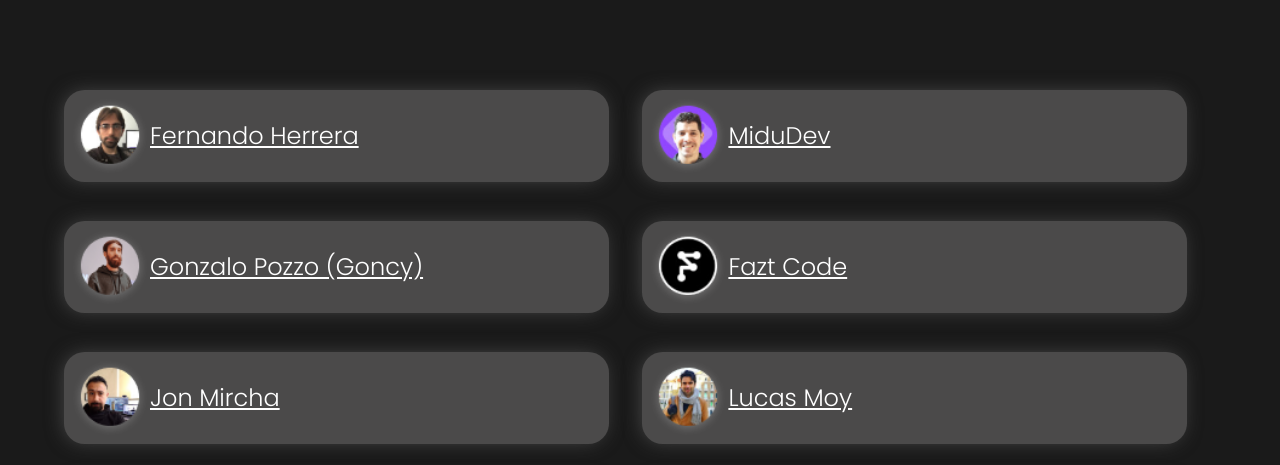
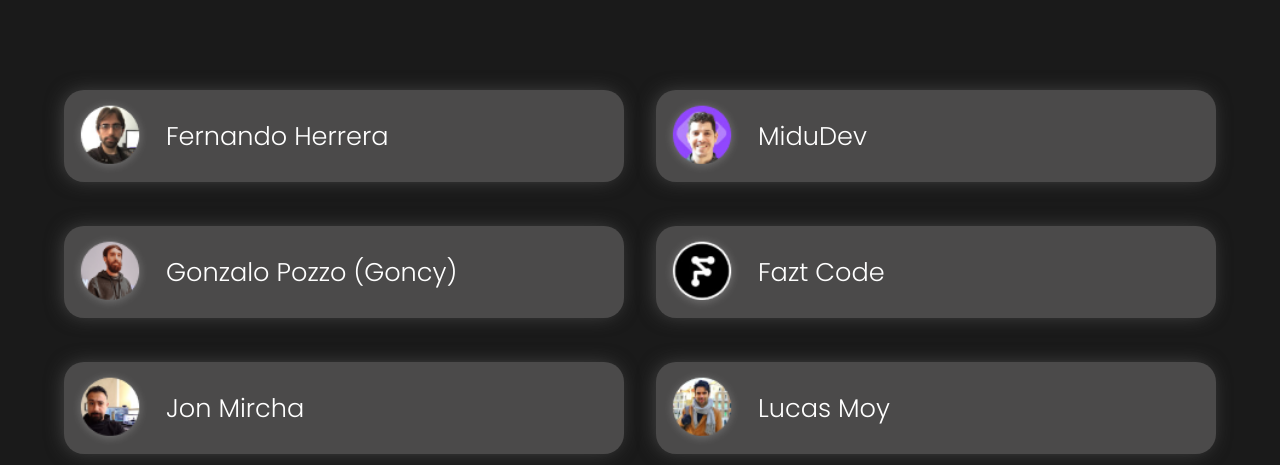
Before and after one commit to fercarballo/utils-devs, a plain HTML site: page index.html in a window 1280 px wide. Shown: the part 335-800 px from the top of the page. Drawn offline with Linux system fonts and the light colour scheme.

Commit message:
update margin resp

```diff
--- a/style.css
+++ b/style.css
@@ -40,20 +40,20 @@
 .side .listado {
   display: flex;
   flex-direction: column;
-  width: 90vw;
   justify-content: center;
   margin: 0 auto;
-  font-size: 12px;
+  font-size: 1rem;
+  width: 90vw;
 }
 .side .listado li {
   border-radius: 1.3rem;
-}
+  margin: 1rem;
 
-.side ul li {
   list-style-type: none;
   font-size: 20px;
   padding: 0.3em;
   display: flex;
+  margin: 0;
   margin-top: 1em;
   background-color: rgb(75, 74, 74);
   border-radius: 1em;
@@ -62,11 +62,25 @@
   -moz-box-shadow: -2px 0 19px -3px rgba(87, 87, 87, 0.83);
 }
 
+.side .listado li:hover {
+  background-color: rgb(20, 20, 20);
+  transition: all 0.35s ease-out;
+}
+
 .side ul li a {
   font-size: 1.2rem;
   line-height: 1.4em;
   place-self: center;
   font-weight: 300;
+  width: 100%;
+  height: 100%;
+  text-align: left;
+  padding: 1rem;
+  text-decoration: none;
+}
+
+.side ul li a:hover {
+  color: rgb(238, 235, 76);
 }
 
 .side .header-section {
@@ -131,7 +145,6 @@
     width: 4rem;
   }
   .side ul li a {
-    width: 80%;
     font-size: 1.4rem;
     line-height: 1.5em;
   }
@@ -156,16 +169,16 @@
   .side .header-section h3 {
     font-size: 4rem;
   }
-  .side ul li {
-    margin-bottom: 0.9rem;
+  .side .listado li {
+    margin-bottom: 1.5rem;
   }
   .side ul li a {
-    font-size: 2.4rem;
-    line-height: 1.5em;
-    text-align: center;
+    font-size: 2.5rem;
+    line-height: 4rem;
+    text-align: left;
   }
   .side ul li img {
-    max-width: 8em;
+    width: 6rem;
   }
 
   div .godevs-container .godevs {
@@ -174,6 +187,7 @@
 }
 
 @media (min-width: 1024px) {
+
   h1 {
     font-size: 5.5rem;
   }
@@ -189,7 +203,7 @@
     display: grid;
     grid-template-columns: 1fr 1fr;
     grid-template-rows: 1fr;
-    gap: 0.3rem 0.3rem;
+    gap: 0rem 2rem;
     grid-template-areas: ". .";
   }
   .header-section h3 {
@@ -201,12 +215,9 @@
   .side ul li img {
     width: 4em;
   }
-  .side ul li {
-    width: 95%;
-  }
   .side ul li a {
-    font-size: 1.5rem;
-    text-align: left;
+    font-size: 1.6rem;
+    line-height: 3rem;
   }
   .godevs-container {
     justify-self: center;
```
